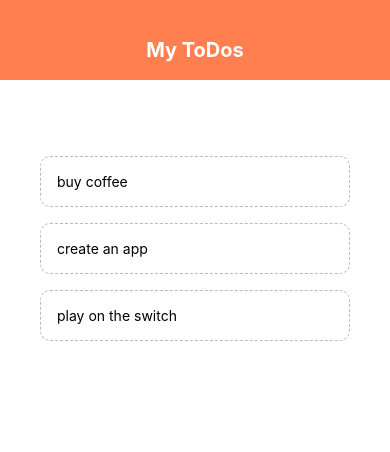
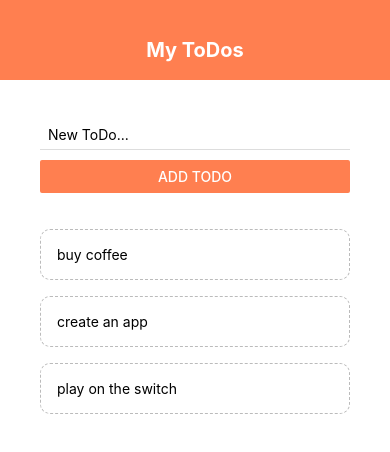
Before and after one commit to sunaranish17/react-native-demo, a React Native app: screen / in a window 390 px wide. Shown: the top 452 px of the page. Built offline with nearby package versions, Linux system fonts and the light colour scheme.

Commit message:
Add to sucessful

```diff
--- a/App.tsx
+++ b/App.tsx
@@ -1,5 +1,6 @@
 import React, { useState } from 'react';
 import { FlatList, StyleSheet, Text, View } from 'react-native';
+import AddToDo from './components/addToDo';
 import Header from "./components/header";
 import ToDoItem from './components/todoitem';
 
@@ -14,7 +15,16 @@ const App = () => {
     setTodos((prevToDo) => {
       return prevToDo.filter(todo => todo.key != key)
     })
-  }
+  };
+
+  const submitHandler = (text: any) => {
+    setTodos((prevToDos) => {
+      return [
+        ...prevToDos,
+        { text: text, key: Math.random().toString() }
+      ]
+    });
+  };
 
   return (
     <View style={styles.container}>
@@ -22,6 +32,7 @@ const App = () => {
       <Header />
       <View style={styles.content}>
         {/* To Do Form */}
+        <AddToDo submitHandler={submitHandler} />
         <View style={styles.list}>
           <FlatList
             data={todos}
--- a/components/addToDo.tsx
+++ b/components/addToDo.tsx
@@ -1,11 +1,16 @@
 import React, { useState } from 'react';
 import { StyleSheet, Text, TextInput, Button, View } from 'react-native';
 
-export default function AddToDo() {
+export default function AddToDo({ submitHandler }: any) {
     const [text, setText] = useState("");
 
     const changeHandler = (val: string) => {
         setText(val);
+    }
+
+    const addTodo = () => {
+        submitHandler(text);
+        setText("");
     }
 
     return (
@@ -14,7 +19,10 @@ export default function AddToDo() {
                 placeholder="New ToDo..."
                 onChangeText={changeHandler}
                 style={styles.input}
+                value={text}
             />
+
+            <Button onPress={addTodo} title="Add ToDo" color="coral" />
         </View>
     );
 }
```
